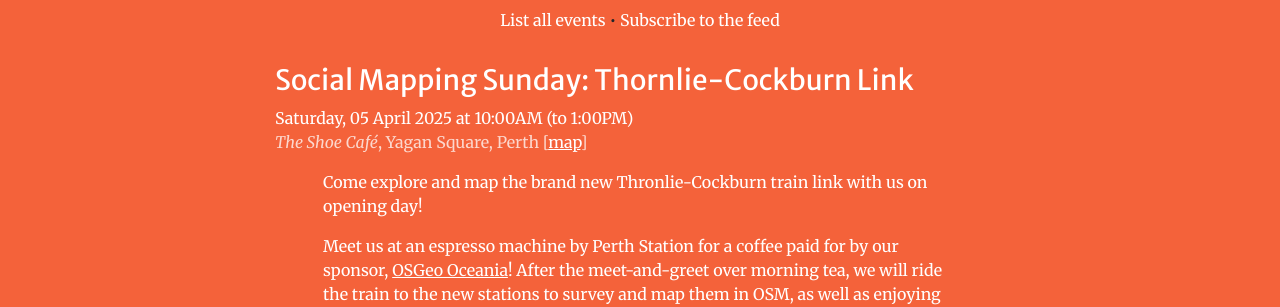
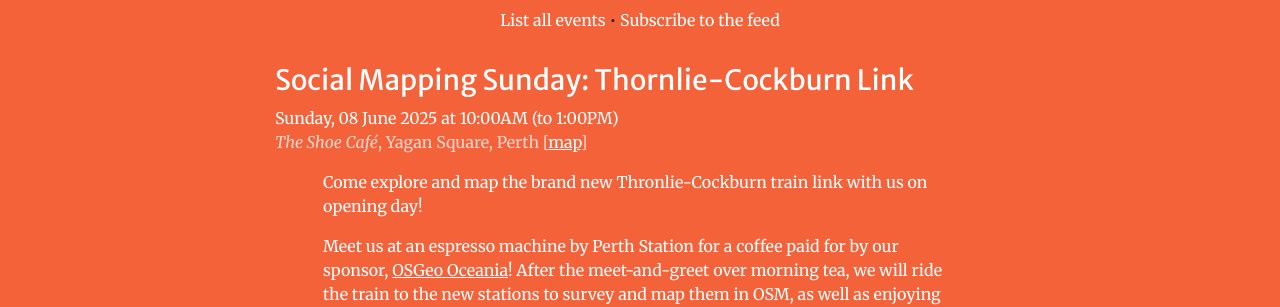
Before and after one commit to geogeeks-au/geogeeks-au.github.io, a Jekyll site: the page built from index.md, in a window 1280 px wide and 900 px high, scrolled down 957 px. Shown: the part 152-459 px from the top of the window. Built offline with Jekyll 4.4.1, drawn with Linux system fonts in a browser that asks for light colours; comment, search, counter and statistics services are not loaded.

Commit message:
Fix date of 0608_osm-thornlie-cockburn.md

```diff
--- a/2025/0608_osm-thornlie-cockburn.md
+++ b/2025/0608_osm-thornlie-cockburn.md
@@ -1,8 +1,8 @@
 ---
 layout: event
 title: "Social Mapping Sunday: Thornlie-Cockburn Link"
-start_time: 2025-04-05 10:00
-end_time: 2025-04-05 13:00
+start_time: 2025-06-08 10:00
+end_time: 2025-06-08 13:00
 location:
     name: The Shoe Café
     address: Yagan Square, Perth
```
